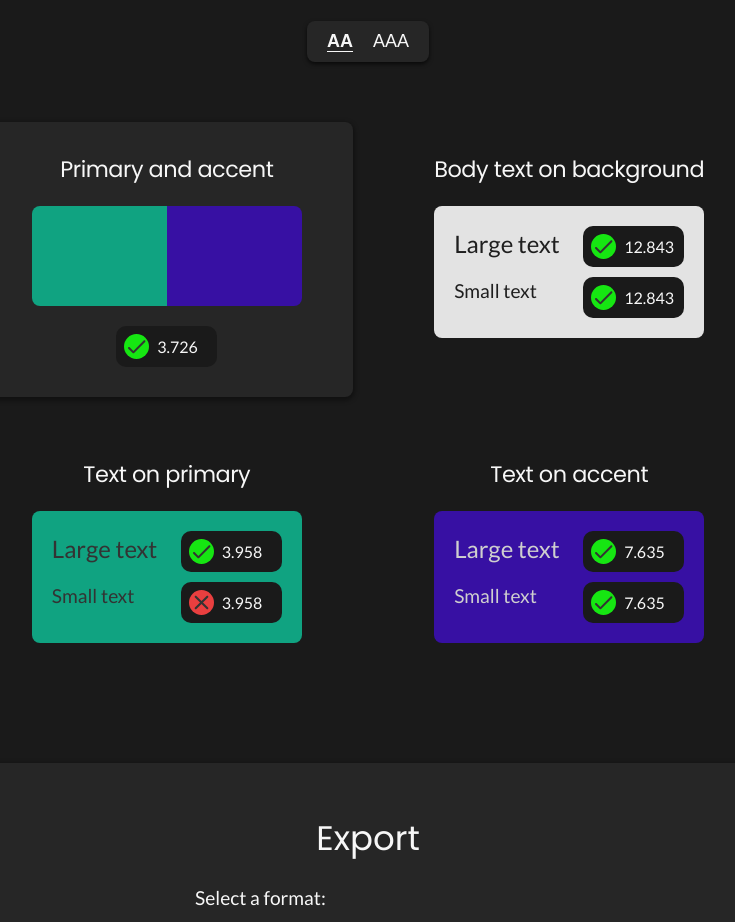
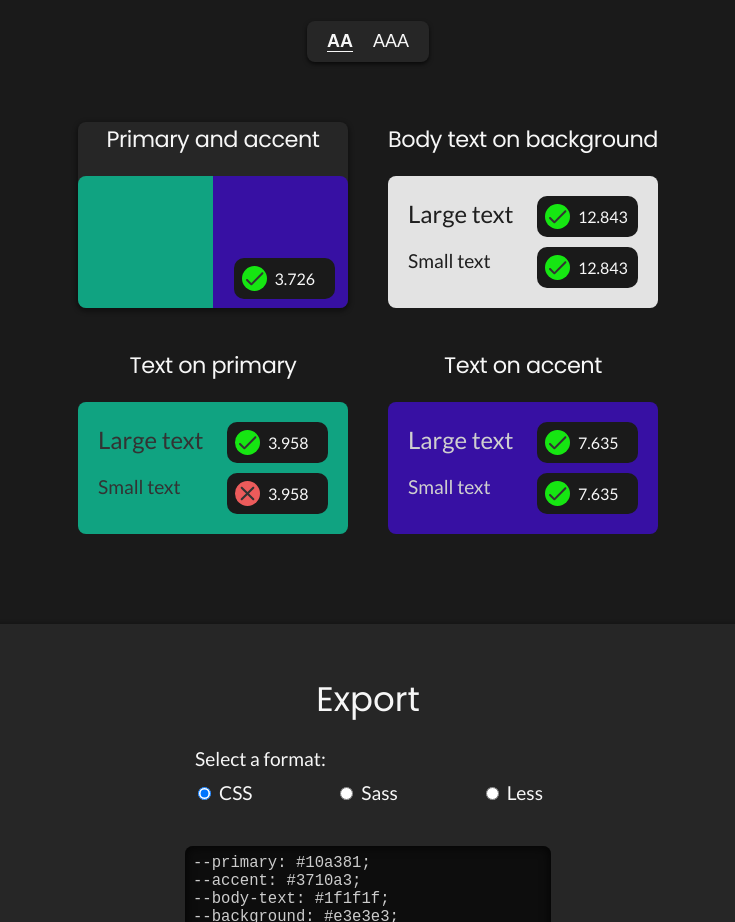
Before and after one commit to cagloria/palette-contrast, a React (Create React App) app: page / in a window 1280 px wide. Shown: the part 1301-2223 px from the top of the page, without its empty margins (272-1007 px from the left). Built offline with nearby package versions, Linux system fonts and the light colour scheme.

Commit message:
Changed graphic contrast to match text contrast

```diff
--- a/src/css/index.css
+++ b/src/css/index.css
@@ -614,7 +614,7 @@ textarea {
   grid-area: p;
 }
 
-@media only screen and (min-width: 1440px) {
+@media only screen and (min-width: 1700px) {
   .contrast-section {
     -ms-grid-columns: 1fr auto;
         grid-template-columns: 1fr auto;
@@ -707,6 +707,7 @@ textarea {
   display: grid;
   -ms-grid-columns: 1fr;
       grid-template-columns: 1fr;
+  grid-auto-rows: minmax(200px, auto);
   gap: 40px;
 }
 
@@ -720,31 +721,12 @@ textarea {
           flex-direction: column;
 }
 
-@media only screen and (min-width: 768px) {
-  .contrast-section__panels > div {
-    padding: 30px 4vw;
-  }
-}
-
-@media only screen and (min-width: 1440px) {
-  .contrast-section__panels > div {
-    padding: 20px 2vw;
-  }
-}
-
 @media only screen and (min-width: 880px) {
   .contrast-section__panels {
     -ms-grid-columns: 1fr 1fr;
         grid-template-columns: 1fr 1fr;
     -ms-grid-rows: auto auto;
         grid-template-rows: auto auto;
-    gap: 30px;
-  }
-}
-
-@media only screen and (min-width: 1440px) {
-  .contrast-section__panels {
-    gap: 10px;
   }
 }
 
@@ -783,11 +765,12 @@ textarea {
 }
 
 .contrast-test__icon--fails {
-  background-color: #e93f3f;
+  background-color: #ec5b5b;
   background-image: url("../assets/mi-round-close-24px.svg");
 }
 
 .graphic-contrast {
+  position: relative;
   display: -webkit-box;
   display: -ms-flexbox;
   display: flex;
@@ -798,11 +781,6 @@ textarea {
   -webkit-box-direction: normal;
       -ms-flex-direction: column;
           flex-direction: column;
-  padding: 30px 10vw;
-}
-
-.graphic-contrast > *:last-child {
-  margin-top: 20px;
 }
 
 .graphic-contrast__colors-container {
@@ -810,7 +788,7 @@ textarea {
   display: -ms-flexbox;
   display: flex;
   width: 100%;
-  height: 100px;
+  height: 100%;
 }
 
 .graphic-contrast__color-1 {
@@ -821,6 +799,12 @@ textarea {
 .graphic-contrast__color-2 {
   width: 50%;
   border-radius: 0 8px 8px 0;
+}
+
+.graphic-contrast .contrast-test {
+  position: absolute;
+  right: 5%;
+  bottom: 5%;
 }
 
 .text-contrast {
@@ -834,6 +818,7 @@ textarea {
   -webkit-box-align: start;
       -ms-flex-align: start;
           align-items: start;
+  height: 100%;
   padding: 20px;
   border-radius: 8px;
   -ms-grid-columns: 1fr auto;
--- a/src/scss/components/_ContrastSection.scss
+++ b/src/scss/components/_ContrastSection.scss
@@ -25,7 +25,7 @@
         "p";
 
     @include contrast-grid-areas;
-    @media only screen and (min-width: 1440px) {
+    @media only screen and (min-width: 1700px) {
         @include contrast-grid-areas;
         grid-template-columns: 1fr auto;
         grid-template-areas:
@@ -83,26 +83,16 @@
     &__panels {
         display: grid;
         grid-template-columns: 1fr;
+        grid-auto-rows: minmax(200px, auto);
         gap: 40px;
         > div {
             display: flex;
             flex-direction: column;
-            @media only screen and (min-width: 768px) {
-                padding: 30px 4vw;
-            }
-            @media only screen and (min-width: 1440px) {
-                padding: 20px 2vw;
-            }
         }
 
         @media only screen and (min-width: 880px) {
             grid-template-columns: 1fr 1fr;
             grid-template-rows: auto auto;
-            gap: 30px;
-        }
-
-        @media only screen and (min-width: 1440px) {
-            gap: 10px;
         }
     }
 }
--- a/src/scss/components/_ContrastTest.scss
+++ b/src/scss/components/_ContrastTest.scss
@@ -21,7 +21,7 @@
         }
 
         &--fails {
-            background-color: #e93f3f;
+            background-color: #ec5b5b;
             background-image: url("../assets/mi-round-close-24px.svg");
         }
     }
--- a/src/scss/components/_GraphicContrast.scss
+++ b/src/scss/components/_GraphicContrast.scss
@@ -1,16 +1,13 @@
 .graphic-contrast {
+    position: relative;
     display: flex;
     align-items: center;
     flex-direction: column;
-    padding: 30px 10vw;
-    > *:last-child {
-        margin-top: 20px;
-    }
 
     &__colors-container {
         display: flex;
         width: 100%;
-        height: 100px;
+        height: 100%;
     }
 
     &__color-1 {
@@ -22,4 +19,10 @@
         width: 50%;
         border-radius: 0 8px 8px 0;
     }
+
+    .contrast-test {
+        position: absolute;
+        right: 5%;
+        bottom: 5%;
+    }
 }
--- a/src/scss/components/_TextContrast.scss
+++ b/src/scss/components/_TextContrast.scss
@@ -3,6 +3,7 @@
     &__panel {
         display: grid;
         align-items: start;
+        height: 100%;
         padding: 20px;
         border-radius: 8px;
         grid-template-columns: 1fr auto;
```
